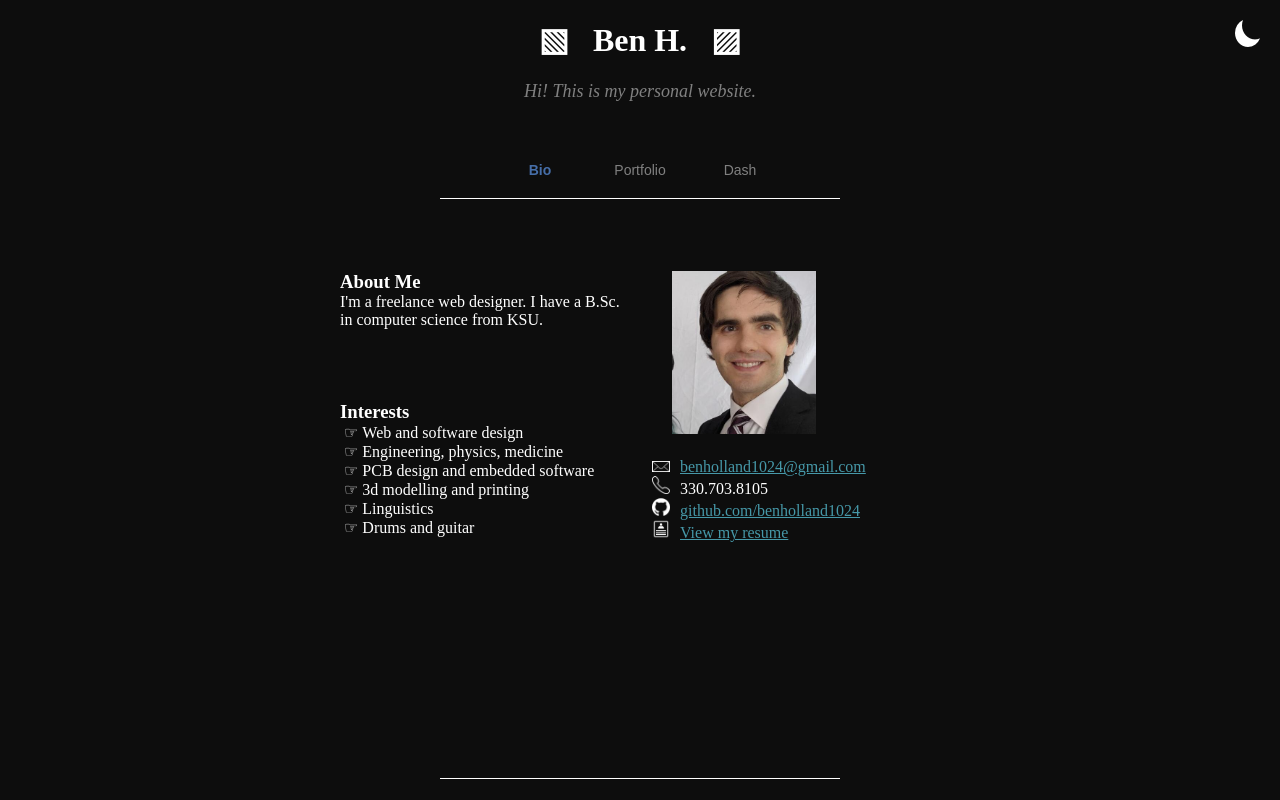
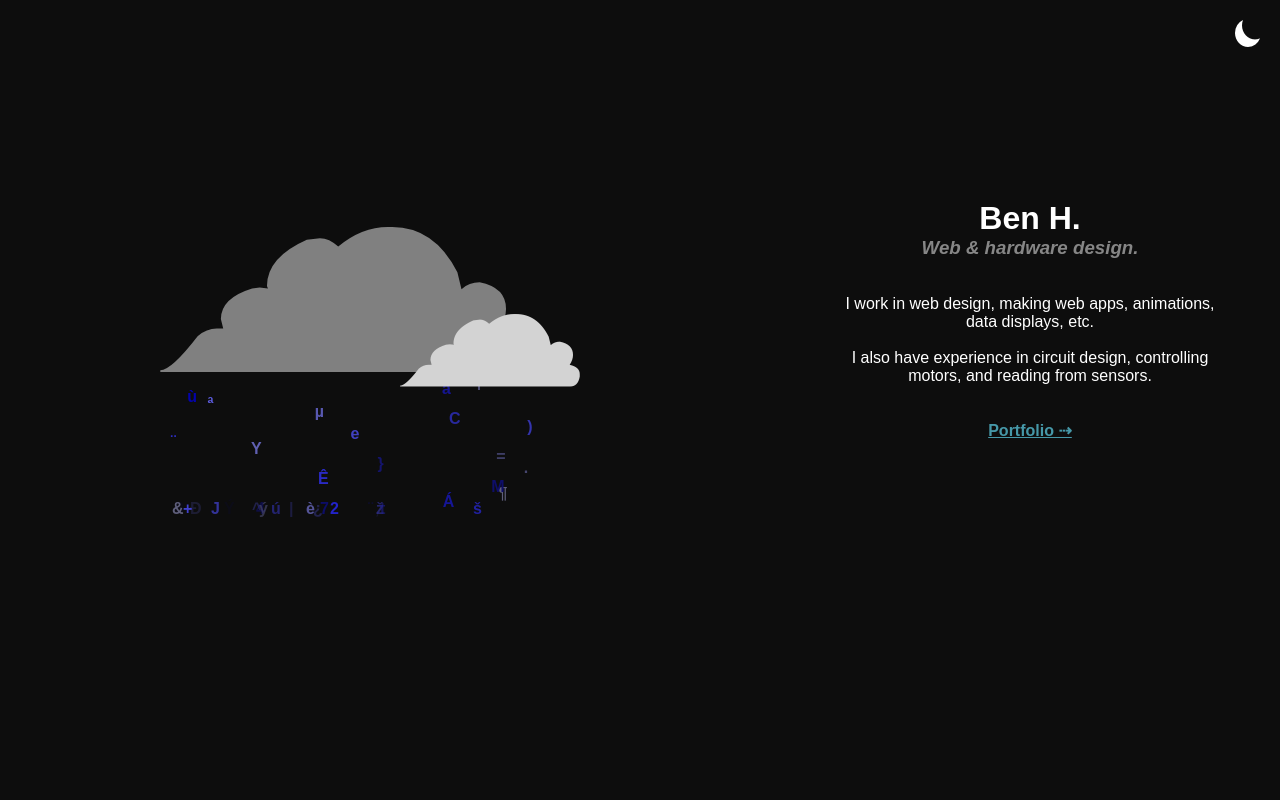
Before and after one commit to benholland1024/benh.cloud, a Vue app: page / in a window 1280 px wide. Shown: the top 800 px of the page. Built offline with nearby package versions, Linux system fonts and the light colour scheme.

Commit message:
Adding cloud animation

```diff
--- a/src/App.vue
+++ b/src/App.vue
@@ -11,7 +11,7 @@
 
     <img src="./assets/misc/moon.png" id="dark-mode-icon" @click="toggle_dark_mode()" />
 
-    <header>
+    <!-- <header>
       <h1>&#9639; &nbsp; Ben H. &nbsp; &#9640;</h1>
       <p id="page-subtitle">Hi! This is my personal website.</p>
     </header>
@@ -21,9 +21,9 @@
       <router-link class="nav-link blue2" to="/portfolio">Portfolio</router-link>
       <router-link class="nav-link brown" to="/plans" v-if="0">Plans</router-link>
       <router-link class="nav-link orange" to="/dash">Dash</router-link>
-    </nav>
+    </nav> -->
 
-    <div class="divider-line"></div>
+    <!-- <div class="divider-line"></div> -->
 
     <router-view/>
 
--- a/src/router/index.js
+++ b/src/router/index.js
@@ -1,11 +1,11 @@
 import { createRouter, createWebHistory } from 'vue-router'
-import Bio from '../views/Bio.vue'
+import Landing2 from '../views/Landing2.vue'
 
 const routes = [
   {
     path: '/',
-    name: 'Bio',
-    component: Bio
+    name: 'Landing2',
+    component: Landing2
   },
   {
     path: '/portfolio',
--- /dev/null
+++ b/src/views/Landing2.vue
@@ -0,0 +1,174 @@
+<template>
+  <div id="container">
+    <div id="left-container">
+      <div id="cloud">&#9729;</div>
+      <div id="cloud2">&#9729;</div>
+      <div id="rain">
+        <div class="raindrop" v-for="drop in drops" :key="drop.id" :style="{
+          color: drop.color,
+          left: 20 + drop.x_pos + 'px',
+          'animation-duration': drop.speed
+        }" v-html="drop.char">
+        </div>
+      </div>
+    </div>
+    <div id="right-container">
+      <h1>Ben H.</h1>
+      <h3>Web & hardware design.</h3>
+      <br><br>
+      <p>I work in web design, making web apps, animations, data displays, etc. </p>
+      <br>
+      <p>I also have experience in circuit design, controlling motors, and reading from sensors. </p>
+      <br/><br/>
+      <router-link class="blue2 portfolio-link" to="/portfolio">Portfolio &#8674; </router-link>
+    </div>
+
+  </div>
+</template>
+
+<script>
+
+export default {
+  name: 'Landing',
+  components: {
+    // HelloWorld
+  },
+  mounted() {
+    this.init()
+   // this.animate()
+  },
+  data() {
+    return {
+      count: 0,
+      drops: []
+    }
+  },
+  methods: {
+    init() {
+      setInterval(this.create_raindrop, 50);
+    },
+    create_raindrop() {
+      this.count++;
+      let r = Math.floor(Math.random() * 100);
+      let g = r;
+      let b = Math.floor(Math.random() * 156) + 100;
+
+      let charDec = Math.floor(Math.random() * 223) + 32;
+
+      this.drops.push({
+        id: this.count,
+        char: `&#${charDec};`,
+        color: `rgba(${r},${g},${b}, 1)`,
+        speed: Math.floor(Math.random() * 100) / 100,  // speed should be between 1-2
+        x_pos: Math.floor(Math.random() * 370)
+      });
+      const current_count = this.count;
+      const _this = this;
+
+      //  Delete that element
+      setTimeout(() => {
+        let idx = this.drops.find((drop) => drop.id ==current_count);
+        _this.drops.splice(idx, 1);
+      }, 2000);
+      // create a new div element
+      // const newDiv = document.createElement("div");
+
+      // newDiv.innerHTML = "8";
+      // newDiv.style.color = "pink";
+
+      // add the newly created element and its content into the DOM
+      // const rain_container = document.getElementById("rain");
+      // rain_container.appendChild(newDiv);
+
+      // newDiv.classList.add('raindrop');
+    },
+    animate: function() {
+      requestAnimationFrame(this.animate);
+      this.mesh.rotation.x += 0.01;
+      this.mesh.rotation.y += 0.02;
+      this.renderer.render(this.scene, this.camera);
+    }
+  }
+}
+</script>
+
+<style scoped>
+  #container {
+    width: 100%;
+    min-height: 800px;
+    padding-top: 100px;
+    padding-bottom: 200px;
+    display: flex;
+    flex-flow: row wrap;
+    justify-content: space-around;
+    font-family: sans-serif;
+  }
+  h1 {
+    margin: 0px;
+  }
+  h3 {
+    font-style: italic;
+    opacity: 0.5;
+  }
+
+
+  #left-container {
+    /* user-select: none; /* Makes all text not selectable */
+    position: relative;
+    width: 600px;
+    margin-left: 100px;
+    height: 500px;
+  }
+  #cloud {
+    font-size: 400px;
+    color: gray;
+    position: absolute;
+    top: -100px;
+    z-index: 1;
+  }
+  #cloud2 {
+    font-size: 200px;
+    color: lightgray;
+    position: absolute;
+    top: 100px;
+    left: 250px;
+    z-index: 2;
+  }
+  .raindrop {
+    animation: rainfall 2s linear 0s 1;
+    position: absolute;
+    top: 400px;
+    /* left: 50px; */
+    z-index: 0;
+    opacity: 0;
+    font-weight: bold;
+  }
+  @keyframes rainfall {
+    0% {
+      top: 250px;
+      padding-left: 15px;
+      opacity: 1;
+    }
+    50% {
+      top: 400px;
+      padding-left: 0px;
+      opacity: 1;
+    }
+    100% {
+      top: 400px;
+      padding-left: 0px;
+      opacity: 0;
+    }
+  }
+
+  #right-container {
+    width: 400px;
+    padding: 10px;
+    padding-top: 100px;
+    text-align: center;
+  }
+
+  .portfolio-link {
+    font-weight: bold;
+  }
+</style>
--- a/src/views/Portfolio.vue
+++ b/src/views/Portfolio.vue
@@ -1,5 +1,9 @@
 <template>
   <div class="text-center">
+    <h1>Portfolio</h1>
+    <p class="back-link">
+      <router-link class="blue2 portfolio-link" to="/">&#8672; Back to the Landing page </router-link>
+    </p>
 
     <br /><br /><br /><br />
     <p class="centered" v-if="0">Below are the websites I've designed that are in active use. </p>
@@ -119,6 +123,16 @@ export default {
 
 <style scoped>
 
+h1 {
+  margin-top: 0px;
+  padding-top: 100px;
+  text-align: center;
+  font-family: sans-serif;
+}
+.back-link {
+  text-align: center;
+}
+
 .portfolio-item {
     width: 100%;
     height: 300px;
```
